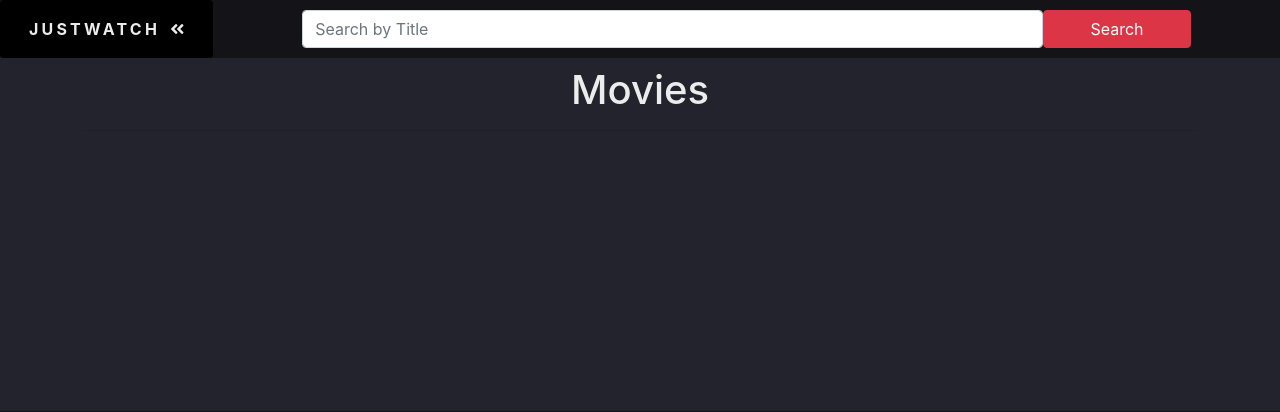
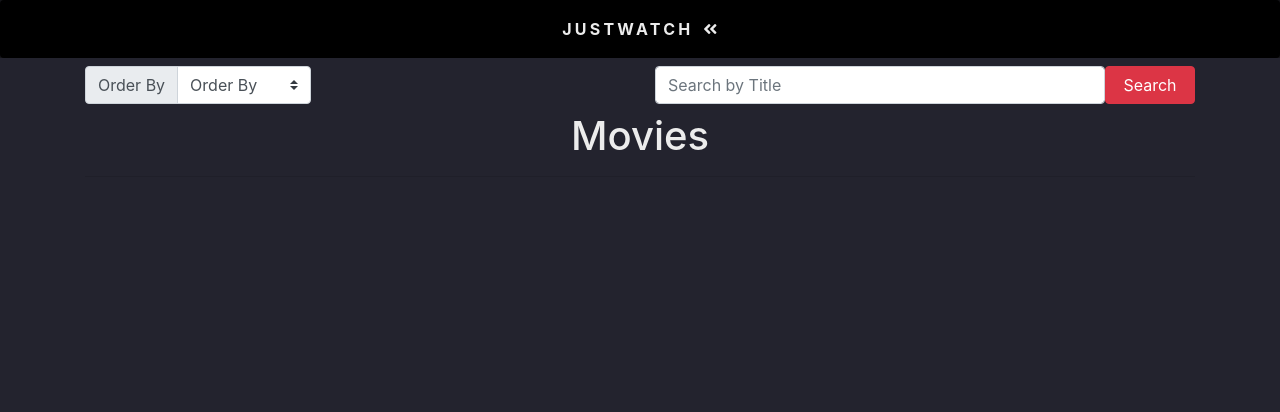
Before and after one commit to DMcRae45/JustWatch, a PHP site: page /View/movies.php in a window 1280 px wide. Shown: the top 412 px of the page. Run offline with PHP 8.4, Linux system fonts and the light colour scheme; data that the repository does not hold is empty.

Commit message:
Added order by html, still needs functionality

```diff
--- a/View/movies.php
+++ b/View/movies.php
@@ -25,6 +25,29 @@
   ?>
 <!-- </head> -->
 <body>
+  <div class="container">
+    <div class="row mt-2">
+
+      <form class="form-inline col-6" method="GET">
+        <div class='form-group input-group'>
+          <div class='input-group-prepend'>
+            <span class='input-group-text' id='inputGroupPrepend'>Order By</span>
+          </div>
+          <select class='custom-select' name='orderBy'>
+            <option value=''>Order By</option>
+            <option value='year'>year</option>
+            <option value='alphabetical'>alphabetical</option>
+          </select>
+        </div>
+      </form>
+
+      <form class="form-inline col-6" method="GET">
+        <input class="form-control col-10" type="search" placeholder="Search by Title" name="filter">
+        <button class="btn btn-danger col-2" type="submit">Search</button>
+      </form>
+
+    </div>
+  </div>
     <?php
       //Error Reporting for the users
         if(isset($_GET['error']))
--- a/View/navbar.php
+++ b/View/navbar.php
@@ -39,47 +39,4 @@
       </ul>
     </div>
   </div>
-
-  <div class="col-10 row no-gutters justify-content-center">
-    <form class="form-inline col-10" method="GET">
-      <input class="form-control col-10" type="search" placeholder="Search by Title" name="filter">
-      <button class="btn btn-danger col-2" type="submit">Search</button>
-    </form>
-  </div>
-
 </nav>
-
-<?php
-/*
-//TODO: possible nav bar extension or mini nav for mobiles
-Description: Navigation bar for mobiles and smaller screens.
-*/
-/*
-these are nav bar items not used atm
-<li class="list-group-item">
-  <a href="newReleases.php" class="nav-link">
-    <div class="fa-secondary fa-lg">
-      <i class="fas fa-star fa-lg"></i>
-      <span class="link-text">New</span>
-    </div>
-  </a>
-</li>
-<li class="list-group-item">
-  <a href="series.php" class="nav-link">
-    <div class="fa-secondary fa-lg">
-      <i class="fas fa-tv fa-lg"></i>
-      <span class="link-text">Shows</span>
-    </div>
-  </a>
-</li>
-
-<li class="list-group-item">
-  <a href="#" class="nav-link">
-    <div class="fa-secondary fa-lg">
-      <i class="fas fa-bookmark fa-lg"></i>
-      <span class="link-text">Bookmarked</span>
-    </div>
-  </a>
-</li>
-*/
-?>
```
